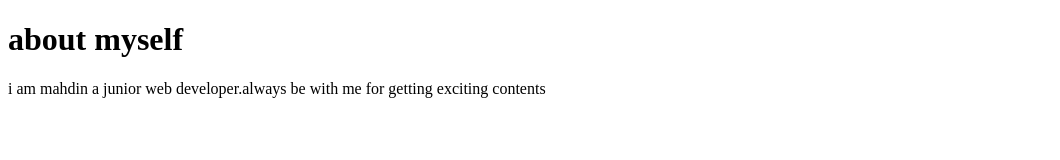
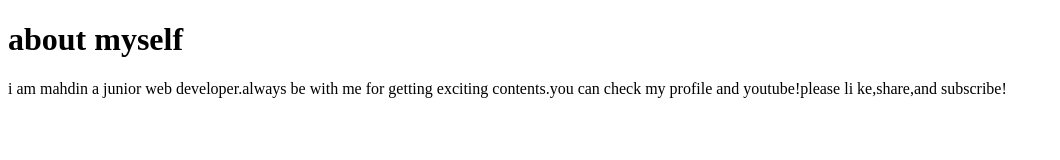
Before and after one commit to mdmahdin/mahdin-trial, a plain HTML site: page index.html in a window 1280 px wide. Shown: the whole page, without its empty margins (0-1060 px from the left). Drawn offline with Linux system fonts and the light colour scheme.

Commit message:
new text

```diff
--- a/index.html
+++ b/index.html
@@ -8,6 +8,7 @@
 </head>
 <body>
     <h1>about myself</h1>
-    <p>i am mahdin a junior web developer.always be with me for getting exciting contents</p>
+    <p>i am mahdin a junior web developer.always be with me for getting exciting contents.you can check my profile and youtube!please li
+        ke,share,and subscribe!</p>
 </body>
 </html>
```
